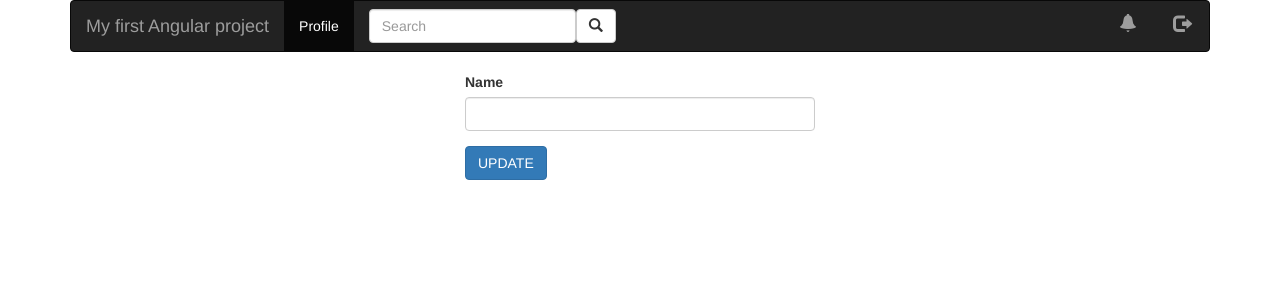
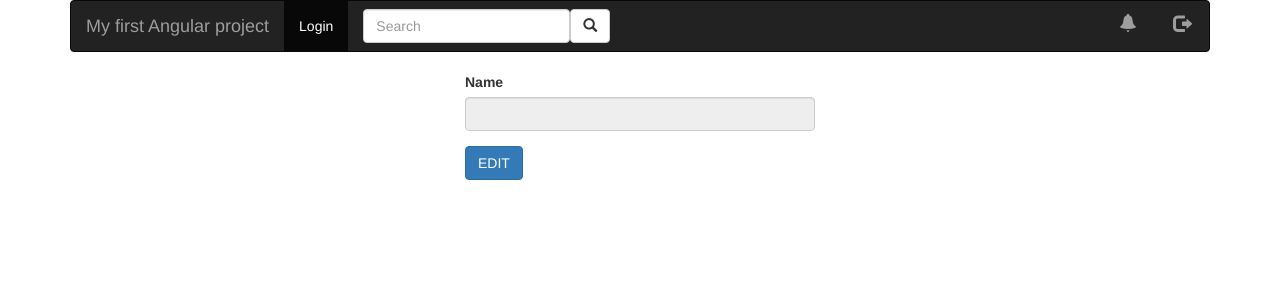
Before and after one commit to mortezaataiy/my-first-angular-project, an Angular app in the folder client/: page /profile in a window 1280 px wide. Shown: the top 300 px of the page. Built offline with nearby package versions, Linux system fonts and the light colour scheme.

Commit message:
fix sume issues

```diff
--- a/client/src/app/login/login.component.html
+++ b/client/src/app/login/login.component.html
@@ -1,16 +1,21 @@
 <form [formGroup]="loginForm" (ngSubmit)="onSubmit(loginForm.value)">
-  <div>
+  <div class="form-group">
     <label for="userId">
       UserId
     </label>
-    <input id="userId" type="text" formControlName="userId" />
+    <input
+      id="userId"
+      type="text"
+      formControlName="userId"
+      class="form-control"
+    />
   </div>
 
-  <div>
+  <div class="form-group">
     <label for="pass">
       Pass
     </label>
-    <input id="pass" type="text" formControlName="pass" />
+    <input id="pass" type="text" formControlName="pass" class="form-control" />
   </div>
-  <button type="submit" class="button btn btn-primary">LOGIN</button>
+  <button type="submit" class="btn btn-primary">LOGIN</button>
 </form>
--- a/client/src/app/profile/profile.component.html
+++ b/client/src/app/profile/profile.component.html
@@ -6,7 +6,23 @@
     <label for="name">
       Name
     </label>
-    <input id="name" type="text" formControlName="name" class="form-control" />
+    <input
+      id="name"
+      type="text"
+      formControlName="name"
+      class="form-control"
+      [attr.disabled]="!isInEditMode ? 'disabled' : null"
+    />
   </div>
-  <button class="btn btn-primary" type="submit">UPDATE</button>
+  <button class="btn btn-primary" type="submit" *ngIf="isInEditMode">
+    UPDATE
+  </button>
+  <button
+    class="btn btn-primary"
+    type="button"
+    (click)="gotoEditMode()"
+    *ngIf="!isInEditMode"
+  >
+    EDIT
+  </button>
 </form>
--- a/client/src/app/profile/profile.component.ts
+++ b/client/src/app/profile/profile.component.ts
@@ -10,6 +10,7 @@ import { FormBuilder } from '@angular/forms';
 })
 export class ProfileComponent implements OnInit {
   editProfileForm;
+  isInEditMode = false;
   constructor(
     private route: ActivatedRoute,
     private router: Router,
@@ -37,7 +38,13 @@ export class ProfileComponent implements OnInit {
       });
   }
 
-  ngOnInit() {}
+  ngOnInit() {
+    this.isInEditMode = false;
+  }
+
+  gotoEditMode() {
+    this.isInEditMode = true;
+  }
 
   onSubmit(editProfileData) {
     this.userService
@@ -51,6 +58,7 @@ export class ProfileComponent implements OnInit {
         this.editProfileForm = this.formBuilder.group({
           name: user['name'],
         });
+        this.isInEditMode = false;
       })
       .catch((err) => {
         window.alert(JSON.stringify(err));
--- a/client/src/app/top-bar/top-bar.component.html
+++ b/client/src/app/top-bar/top-bar.component.html
@@ -3,11 +3,15 @@
     <div class="navbar-header">
       <a class="navbar-brand" href="/">My first Angular project</a>
     </div>
-    <ul class="nav navbar-nav">
+    <ul class="nav navbar-nav" *ngIf="isLogin">
       <li class="active"><a href="/">Profile</a></li>
+    </ul>
+    <ul class="nav navbar-nav" *ngIf="!isLogin">
+      <li class="active"><a href="/">Login</a></li>
     </ul>
     <form
       [formGroup]="searchForm"
+      (ngSubmit)="search(searchForm.value.text)"
       class="navbar-form navbar-left"
       action="/action_page.php"
     >
--- a/client/src/app/top-bar/top-bar.component.ts
+++ b/client/src/app/top-bar/top-bar.component.ts
@@ -10,6 +10,7 @@ import { UserService } from '../user.service';
 })
 export class TopBarComponent implements OnInit {
   searchForm;
+  isLogin = false;
   constructor(
     private route: ActivatedRoute,
     private router: Router,
@@ -21,7 +22,13 @@ export class TopBarComponent implements OnInit {
     });
   }
 
-  ngOnInit() {}
+  ngOnInit() {
+    if (this.userService.getToken()) {
+      this.isLogin = true;
+    } else {
+      this.isLogin = false;
+    }
+  }
 
   showNotifications() {
     window.alert('soon');
@@ -30,4 +37,7 @@ export class TopBarComponent implements OnInit {
     this.userService.logout();
     this.router.navigate(['/']);
   }
+  search(text) {
+    window.alert('soon');
+  }
 }
--- a/client/src/app/user.service.ts
+++ b/client/src/app/user.service.ts
@@ -19,7 +19,6 @@ export class UserService {
       });
       req.subscribe((response) => {
         if (response['success']) {
-          window.alert(JSON.stringify(response));
           this.user = response['user'];
           this.token = response['token'];
           localStorage.setItem('token', this.token);
```
